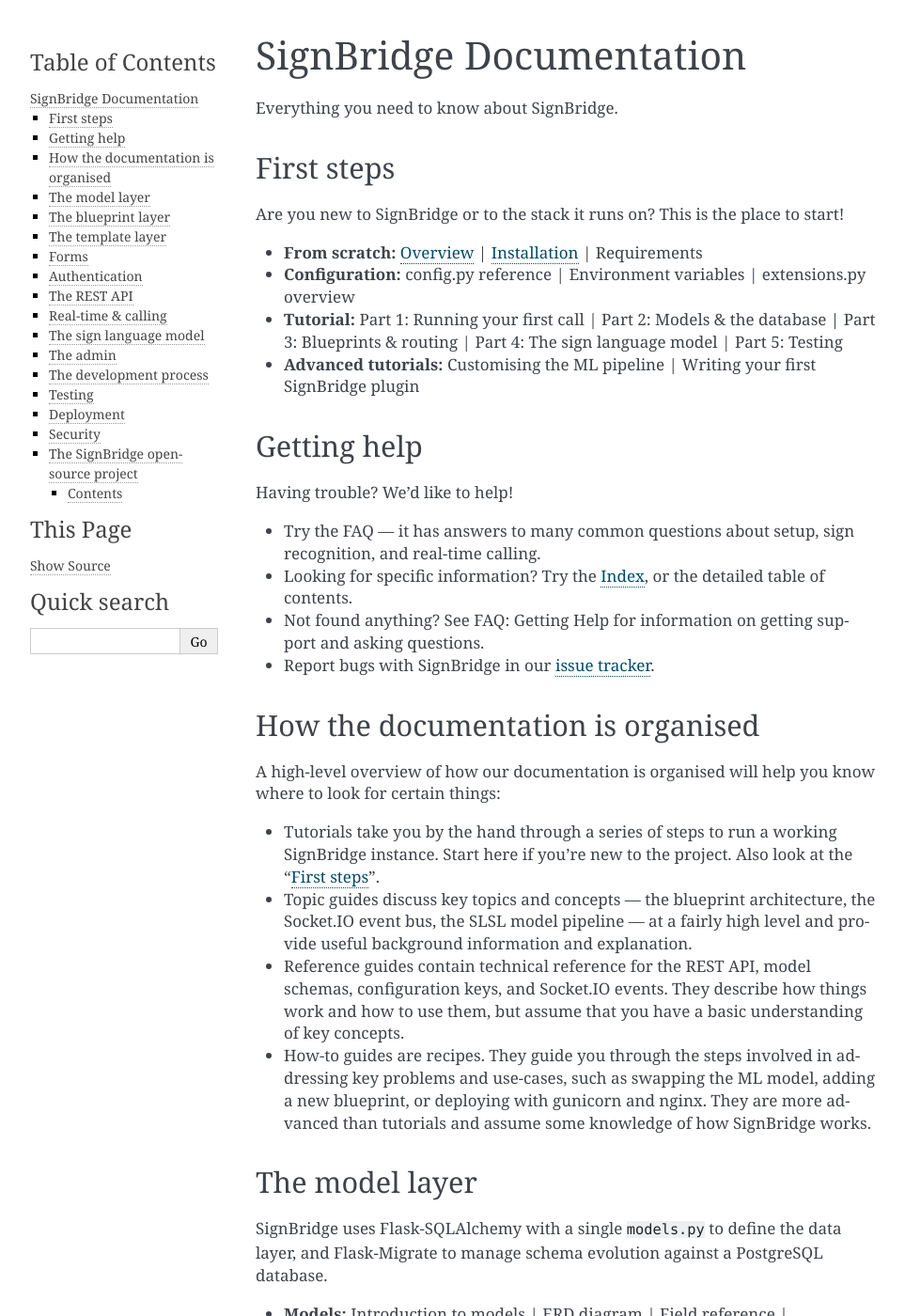
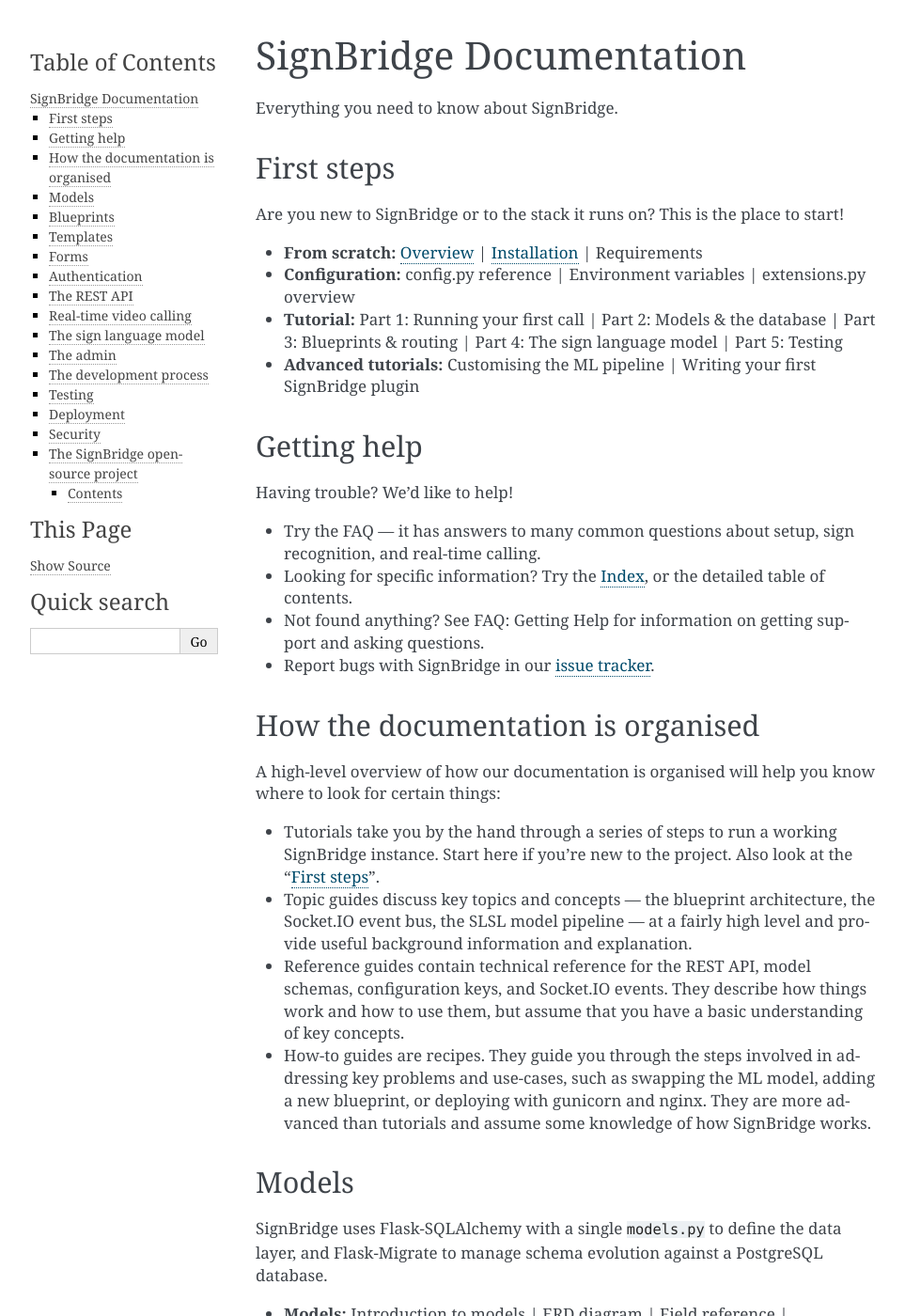
Before and after one commit to nuhaaaaaaa24/SignBridge, a Sphinx documentation site: the page built from docs/source/index.rst, in a window 1280 px wide and 1400 px high. Shown: the whole window at 94% size, without its empty margins (148-1111 px from the left). Built offline with Sphinx 7.4.7, drawn with Linux system fonts in a browser that asks for light colours; pages that are not in the unit, such as notebooks, are missing from menus; some of the changed text lies outside the part shown.

Commit message:
v0.4.2 added docs folder

```diff
--- a/docs/source/index.rst
+++ b/docs/source/index.rst
@@ -76,8 +76,8 @@
   works.
 
 
-The model layer
-===============
+Models
+======
 
 SignBridge uses Flask-SQLAlchemy with a single ``models.py`` to define the
 data layer, and Flask-Migrate to manage schema evolution against a PostgreSQL
@@ -104,8 +104,8 @@
   :doc:`Seeding initial data <howto/initial-data>`
 
 
-The blueprint layer
-===================
+Blueprints
+==============
 
 SignBridge has the concept of *blueprints* to encapsulate the logic
 responsible for processing a user's request and returning a response. The
@@ -141,8 +141,8 @@
   :doc:`Dynamic navbar generation <topics/nav>`
 
 
-The template layer
-==================
+Templates
+=========
 
 The template layer provides a Jinja2-based syntax for rendering the
 information to be presented to the user. SignBridge templates are organised
@@ -244,8 +244,8 @@
   :doc:`Adding a new endpoint <howto/add-api-endpoint>`
 
 
-Real-time & calling
-===================
+Real-time video calling
+=======================
 
 Video calling in SignBridge is powered by WebRTC signalling over Socket.IO.
 Room management logic lives in ``call/sockets.py`` and the client-side
```
